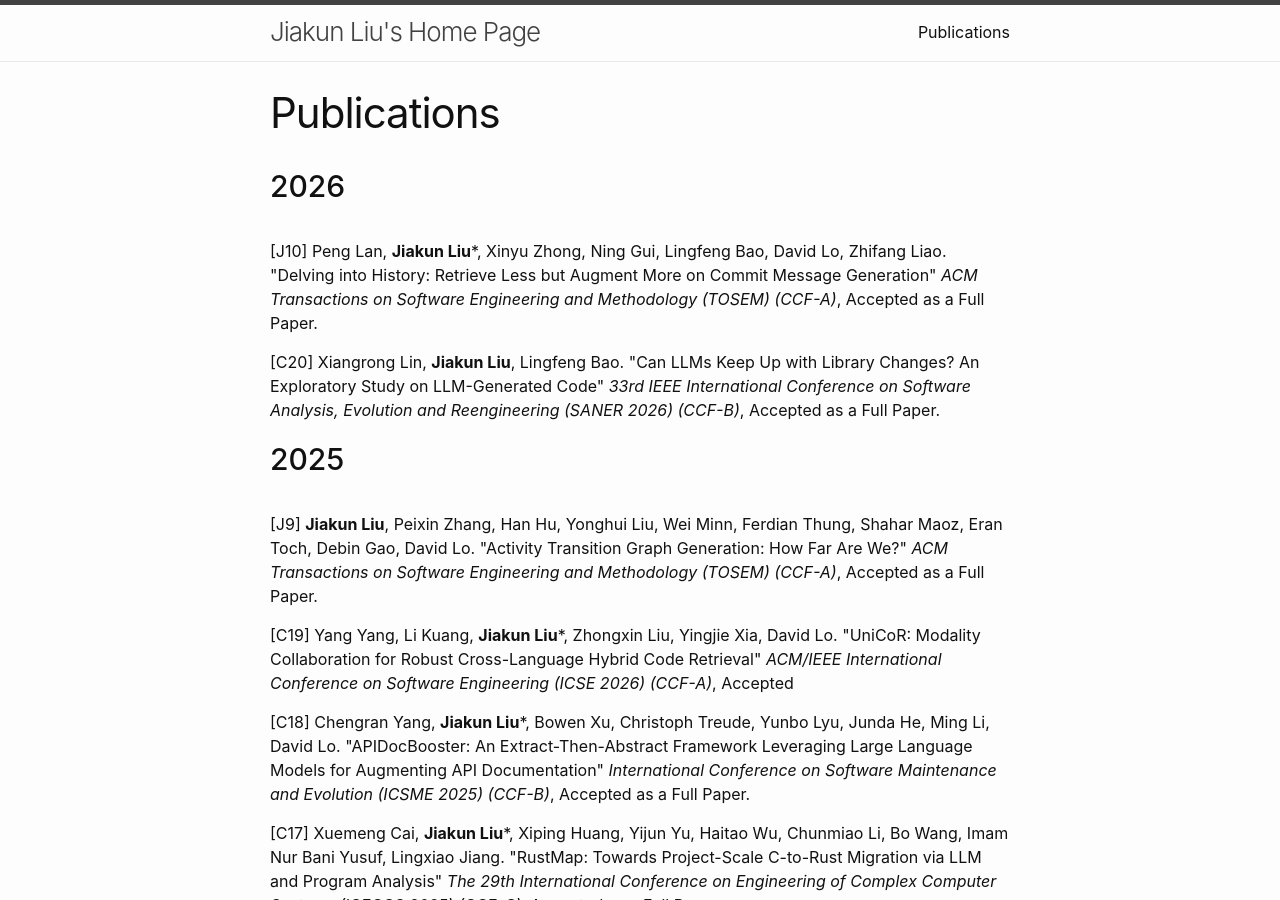
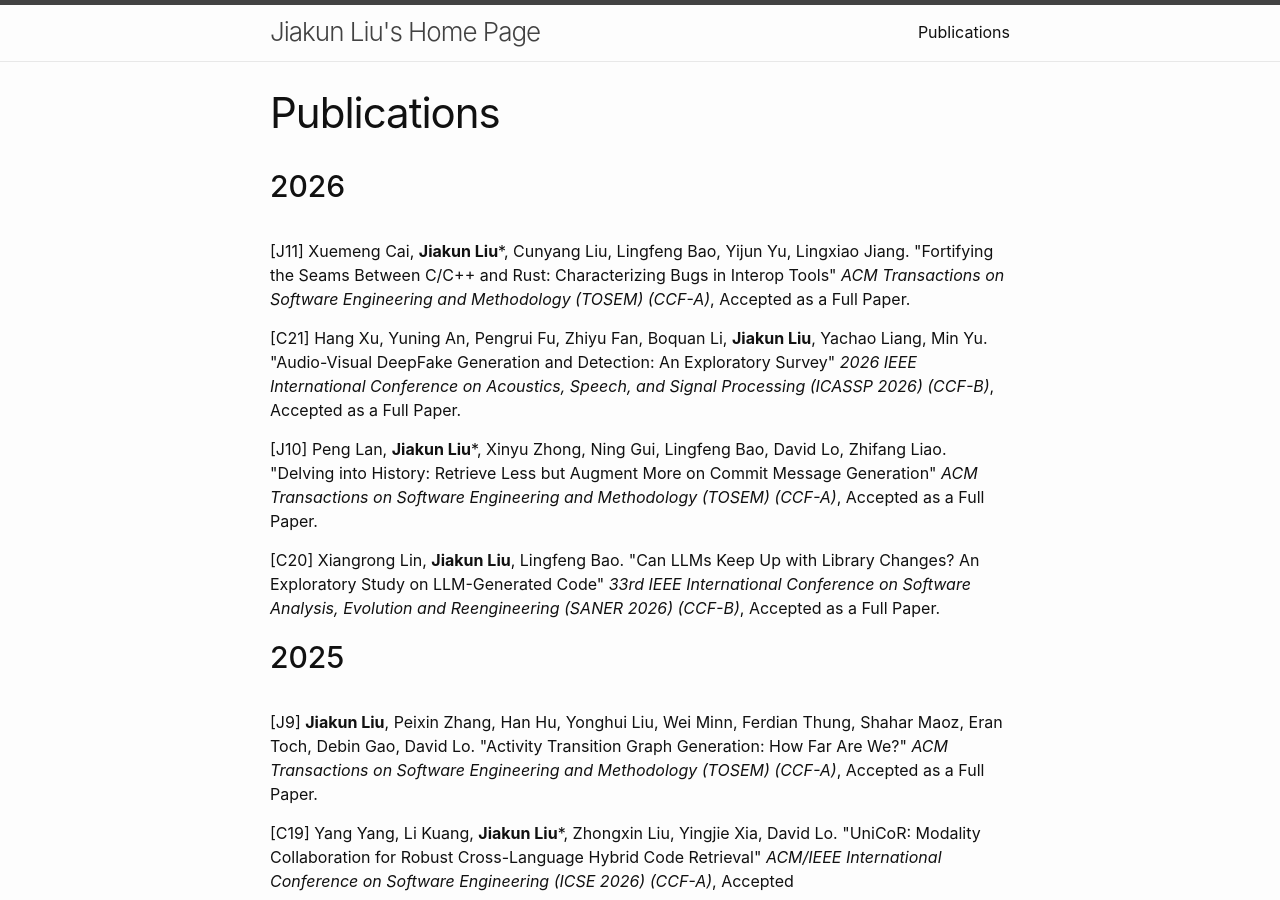
Before and after one commit to jiakun-liu/jiakun-liu.github.io, a Jekyll site: the page built from papers.md, in a window 1280 px wide and 900 px high. Built offline with Jekyll 4.4.1, drawn with Linux system fonts in a browser that asks for light colours.

Commit message:
add rust papers

```diff
--- a/_data/papers.json
+++ b/_data/papers.json
@@ -1,5 +1,19 @@
 {
     "2026": [
+        {
+            "idx": "J11",
+            "title": "Fortifying the Seams Between C/C++ and Rust: Characterizing Bugs in Interop Tools",
+            "authors": "Xuemeng Cai, <b>Jiakun Liu</b>*, Cunyang Liu, Lingfeng Bao, Yijun Yu, Lingxiao Jiang",
+            "venue": "ACM Transactions on Software Engineering and Methodology (TOSEM) (CCF-A)",
+            "status": "Accepted as a Full Paper."
+        },
+        {
+            "idx": "C21",
+            "title": "Audio-Visual DeepFake Generation and Detection: An Exploratory Survey",
+            "authors": "Hang Xu, Yuning An, Pengrui Fu, Zhiyu Fan, Boquan Li, <b>Jiakun Liu</b>, Yachao Liang, Min Yu",
+            "venue": "2026 IEEE International Conference on Acoustics, Speech, and Signal Processing (ICASSP 2026) (CCF-B)",
+            "status": "Accepted as a Full Paper."
+        },
         {
             "idx": "J10",
             "title": "Delving into History: Retrieve Less but Augment More on Commit Message Generation",
```
